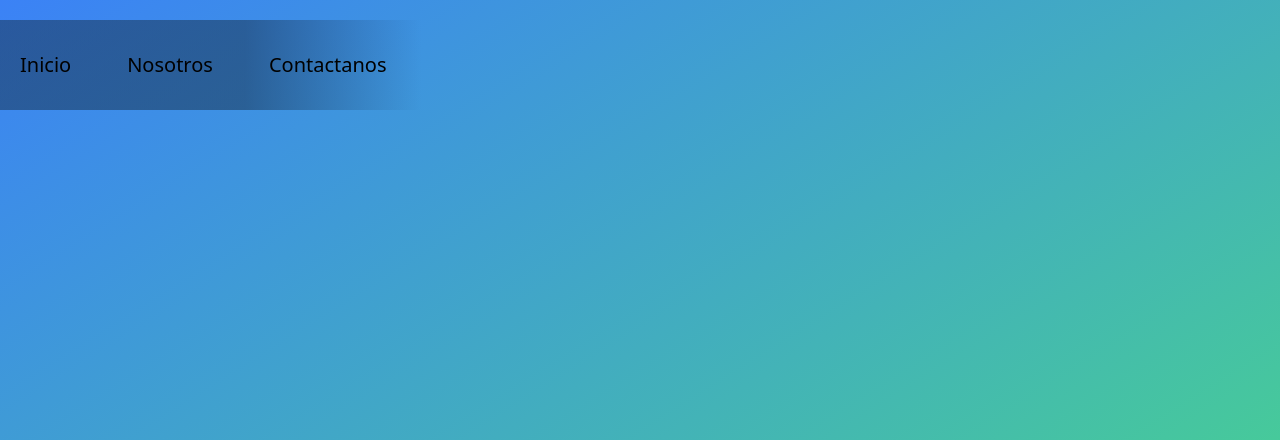
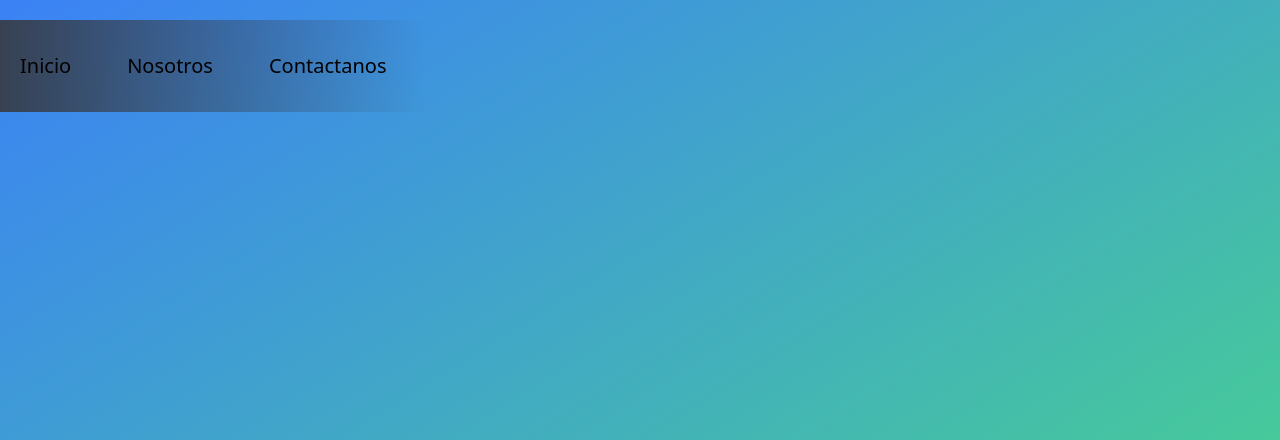
Before and after one commit to PabloGuinazu/astro-new, an Astro site: page / in a window 1280 px wide. Shown: the top 440 px of the page. Built offline with nearby package versions, Linux system fonts and the light colour scheme; Astro itself is replaced by a stand-in of ours.

Commit message:
se cambia vario style a tailwind y se modifica el menu para que este tenga menos codigo en el layout

```diff
--- a/src/components/MenuContainer.astro
+++ b/src/components/MenuContainer.astro
@@ -1,22 +1,15 @@
-<ul>
+---
+import MenuItemView from "./MenuItemView.astro";
+import type { menuItem } from '../interfaces';
+
+interface Props{
+    items:menuItem[];
+}//toma las propiedades de menu item
+const { items }= Astro.props;
+---
+<div class="p-0 mt-5 mx-0 mb-0 flex gap-4 w-auto sm:w-1/3 z-50 absolute bg-gradient-to-r from-gray-700  to-transparent " >
+    {
+        items.map(item => <MenuItemView {...item}/> )
+    }
     <slot/>
-
-</ul>
-<style>
-    ul{
-        padding:  0;
-        margin: 20px 0 0 0;
-        display: flex;
-        gap: 1rem;
-        width: 33%;
-        z-index: 100;
-        position: absolute;
-        /* margin-bottom: -108px; */
-        background: Linear-gradient(
-            90deg,
-            rgba(23, 47, 73, 0.5),
-            rgba(23, 47, 73, 0.5) 58%,
-            rgba(23, 47, 73, 0)
-            );
-    }
-</style>
+</div>
--- a/src/components/MenuItemView.astro
+++ b/src/components/MenuItemView.astro
@@ -1,33 +1,11 @@
 ---
-import type { menuItem } from '../types/types';
+import type { menuItem } from '../interfaces';
 
 interface Props extends menuItem{
 }//toma las propiedades de menu item
 
 const { title, url }= Astro.props;
 ---
-<li>
-    <a href={url}>{title}</a>
+<li class="list-none">
+    <a class="text-xl text-black flex py-8 px-5 items-center duration-300 ease-in-out hover:text-slate-200 hover:scale-110" href={url}>{title}</a>
 </li>
-<style>
-    li{
-        list-style: none;
-        padding: 0;
-        margin: 0;
-    }
-    li a{
-        font-size: 20px;
-        display: block;
-        padding: 30px 20px;
-        color: black;
-        text-decoration: none;
-        transition: all 0.3s ease-in-out;
-        display: flex;
-        align-items: center;
-    }
-    li a:hover{
-        color: aliceblue;
-        transform: scale(1.15);
-    }
-
-</style>
--- a/src/data/menuItems.ts
+++ b/src/data/menuItems.ts
@@ -1,4 +1,4 @@
-import type { menuItem } from "../types/types";
+import type { menuItem } from "../interfaces";
 
 const menuItems:menuItem[] =[
     {
--- a/src/layouts/Layout.astro
+++ b/src/layouts/Layout.astro
@@ -1,10 +1,10 @@
 ---
 // import { ViewTransitions } from 'astro:transitions';
-import Header from '../components/Header.astro';
 import MenuContainer  from '../components/MenuContainer.astro';
 import MenuItems from '../data/menuItems';
 import MenuItemView  from '../components/MenuItemView.astro';
-import type { Code } from 'astro:components';
+import menuItems from '../data/menuItems';
+// import type { Code } from 'astro:components';
 
 interface Props {
   title: string;
@@ -14,19 +14,15 @@ const {title} = Astro.props;
 ---
 <html lang="es">
 <head>
-    <meta charset="UTF-8">
-    <meta name="viewport" content="width=device-width, initial-scale=1.0">
+  <meta charset="UTF-8" />
+  <meta name="description" content="Astro description" />
+  <meta name="viewport" content="width=device-width" />
+  <link rel="icon" type="image/svg+xml" href="/favicon.svg" />
+  <meta name="generator" content={Astro.generator} />
     <title>{title}</title>
 </head>
 <body class="bg-gray-300">
-  <MenuContainer>
-    {
-      MenuItems.map(item => <MenuItemView {...item}/> )
-    }
-  </MenuContainer>
-  <!-- <Header>
-
-  </Header> -->
+  <MenuContainer items ={menuItems}/>
   <slot/>
   <main class="bg-gray-500">
 
--- a/src/pages/index.astro
+++ b/src/pages/index.astro
@@ -4,7 +4,6 @@ import Hero from '../components/Hero.astro';
 import Header from '../components/Header.astro';
 import Footer from '../components/Footer.astro';
 import Card from '../components/Card.astro'
-import '../global.css';
 import FormularioContact from '../components/FormularioContact.astro';
 
 ---
--- a/tailwind.config.mjs
+++ b/tailwind.config.mjs
@@ -15,7 +15,9 @@ export default {
 					"100%" :{ "background-position": "100% 100%"},
 				},
 			},
-
+			minWidth: {
+        '1/3': '33%',
+      },
 		},
 	},
 	plugins: [],
```
Also changed, not shown: src/interfaces/index.ts (renamed from src/types/types.ts), 1 other file.
